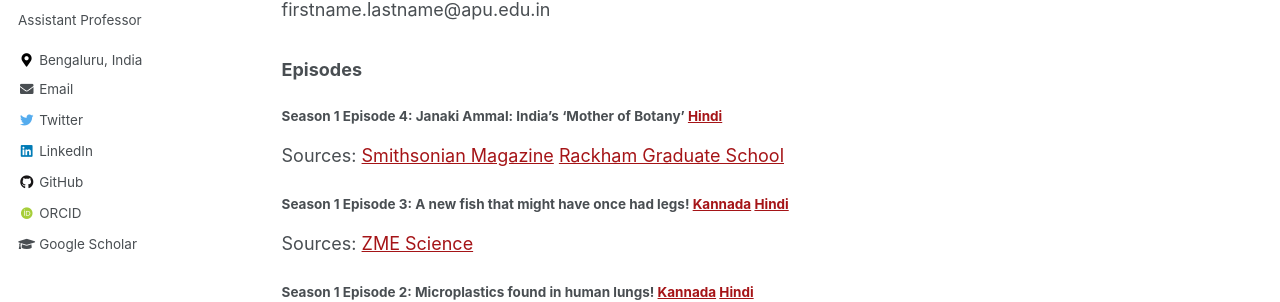
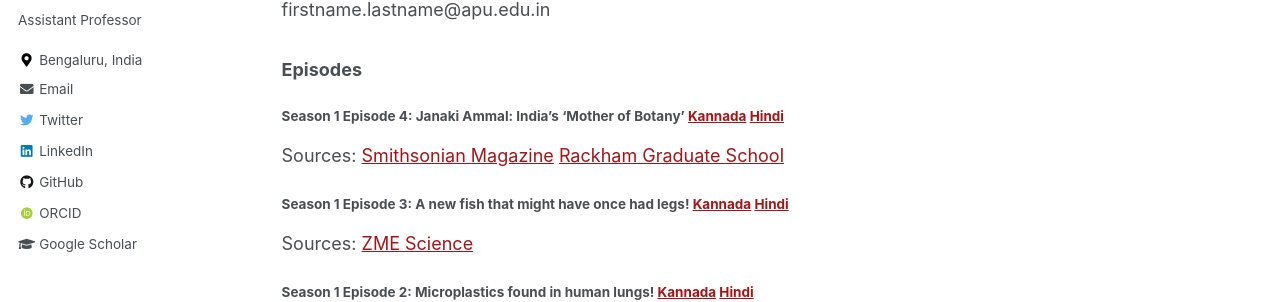
Before and after one commit to shwetaramdas/shwetaramdas.github.io, a Jekyll site: the page built from burstofscience.md, in a window 1280 px wide and 1005 px high. Shown: the part 350-652 px from the top of the window. Built offline with Jekyll 4.4.1, drawn with Linux system fonts in a browser that asks for light colours; some web fonts are replaced.

Commit message:
Update burstofscience.md

```diff
--- a/burstofscience.md
+++ b/burstofscience.md
@@ -13,7 +13,7 @@ You can also find us on Instagram ([Hindi](www.instagram.com/ekchutkivigyan), [K
 Send feedback/comments/questions/brickbats to either of us at firstname.lastname@apu.edu.in
 
 ### Episodes
-#### Season 1 Episode 4: Janaki Ammal: India's 'Mother of Botany' [Hindi](https://anchor.fm/shweta-ramdas/episodes/4-e1mklas)
+#### Season 1 Episode 4: Janaki Ammal: India's 'Mother of Botany' [Kannada](https://anchor.fm/apu-biology/episodes/Episode-4--Sugarcane-and-Janaki-ammal-e1mf9b3) [Hindi](https://anchor.fm/shweta-ramdas/episodes/4-e1mklas)
 Sources: [Smithsonian Magazine](https://www.smithsonianmag.com/science-nature/pioneering-female-botanist-who-sweetened-nation-and-saved-valley-180972765/)
 [Rackham Graduate School](https://rackham.umich.edu/project/janaki-ammal-edvaleth-kakkat/)
 
```
